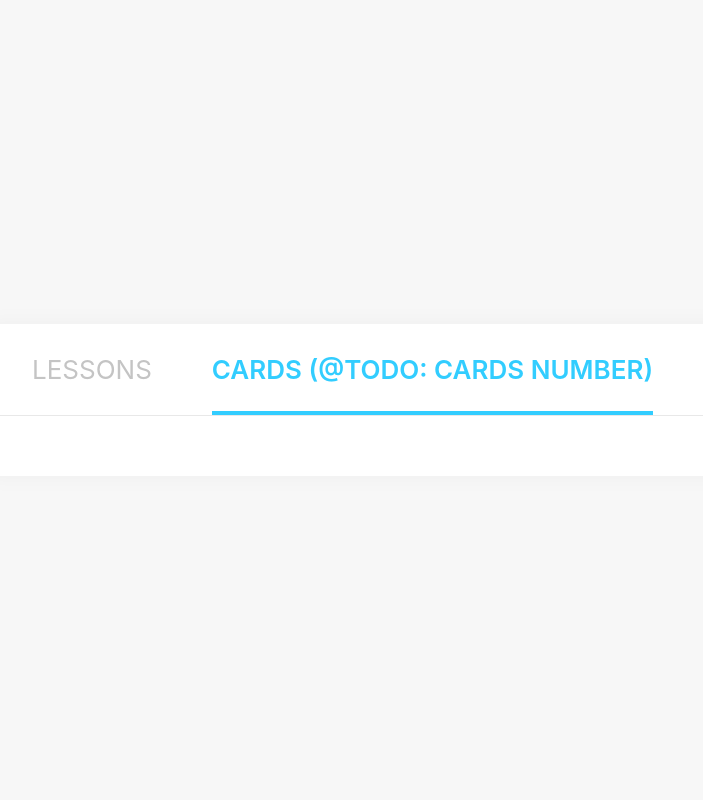
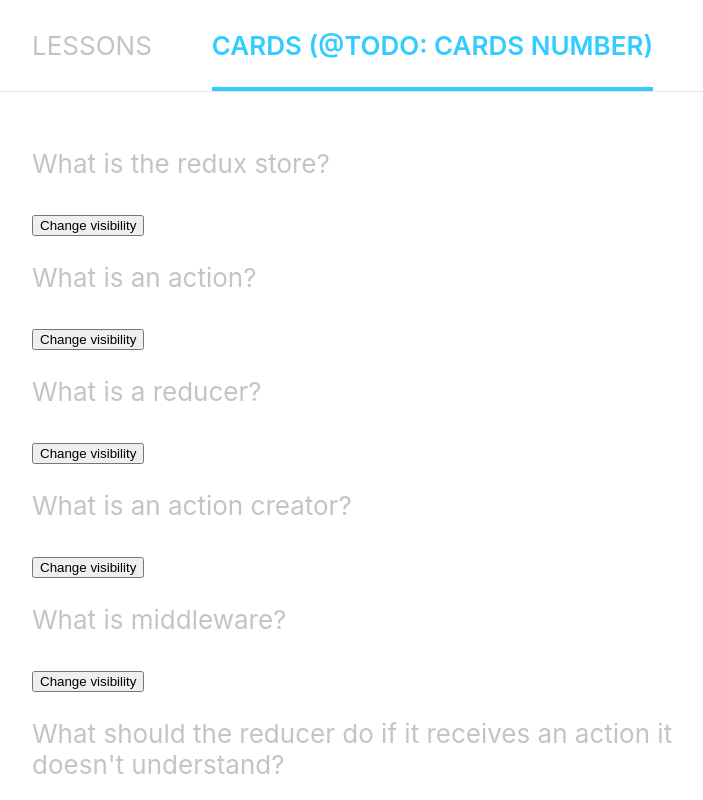
Before and after one commit to Doltario/quizz-app, a React (Create React App) app: page / in a window 1280 px wide. Both pictures are taken after a click on the element "CARDS (@TODO: CARDS NUMBER)". Shown: the top 800 px of the page, without its empty margins (258-961 px from the left). Built offline with nearby package versions, Linux system fonts and the light colour scheme.

Commit message:
Add functionality for Cards

```diff
--- a/package.json
+++ b/package.json
@@ -7,7 +7,8 @@
     "react-dom": "^16.12.0",
     "react-redux": "^7.2.0",
     "react-scripts": "3.2.0",
-    "redux": "^4.0.5"
+    "redux": "^4.0.5",
+    "redux-devtools-extension": "^2.13.8"
   },
   "scripts": {
     "start": "react-scripts start",
--- a/src/components/Card/Card.js
+++ b/src/components/Card/Card.js
@@ -1,6 +1,11 @@
-import React from 'react'
+import React, { useState } from 'react'
+import { connect } from 'react-redux';
+import { bindActionCreators } from 'redux';
+import { flipCard, setVisibility } from '../../redux/actions/cardActions';
 
-const Card = ( {card} ) => {
+const Card = ( {card, flipCard, setVisibility} ) => {
+  const [isSwitched, setIsSwitched] = useState(false);
+
   const {
     id,
     isFlippedOnce,
@@ -10,11 +15,32 @@ const Card = ( {card} ) => {
     isVisible
   } = card;
 
+  const switchFace = () => {
+    setIsSwitched(!isSwitched);
+    if (!isFlippedOnce) {
+      flipCard(id)
+    }
+  };
+
   return (
-    <div>
-      <p>{question}</p>
-    </div>
+    <>
+      <div onClick={switchFace}>
+        { !isSwitched ?
+          <p>{question}</p>
+          :
+          <p>{answer}</p>
+        }
+      </div>
+      <button onClick={() => setVisibility(id)}>Change visibility</button>
+    </>
   )
 };
 
-export default Card;
+const mapDispatchToProps = dispatch => {
+  return bindActionCreators({
+    flipCard: id => flipCard(id),
+    setVisibility: id => setVisibility(id)
+  }, dispatch);
+};
+
+export default connect(null, mapDispatchToProps)(Card);
--- a/src/components/ListCards/ListCards.js
+++ b/src/components/ListCards/ListCards.js
@@ -15,7 +15,7 @@ const ListCards = ({ cards })  => {
 };
 
 const mapStateToProps = state => {
-  return { cards:  state.cards.list}
+  return { cards:  state.cards}
 };
 
 export default connect(mapStateToProps)(ListCards);
--- a/src/components/quizzApp/QuizzApp.js
+++ b/src/components/quizzApp/QuizzApp.js
@@ -12,8 +12,8 @@ const currentTabMap = {
 class QuizzApp extends React.Component {
 
   render() {
-    const { currentTab, switchToTab } = this.props
-    let contentComponent = currentTab === currentTabMap.LESSONS ? <Lessons /> : ''
+    const { currentTab, switchToTab } = this.props;
+    let contentComponent = currentTab === currentTabMap.LESSONS ? <Lessons /> : <ListCards />;
 
     return (
       <div id="quizz-app-container">
--- a/src/redux/actions/cardActions.js
+++ b/src/redux/actions/cardActions.js
@@ -7,11 +7,11 @@ const flipCard = (id) => {
   return {type: ACTIONS.FLIP_CARD, id};
 };
 
-const setVisbility = (id) => {
+const setVisibility = (id) => {
   return {type: ACTIONS.SET_VISIBILITY, id};
 };
 
 export {
   flipCard,
-  setVisbility,
+  setVisibility,
 }
--- a/src/redux/reducers/cardReducer.js
+++ b/src/redux/reducers/cardReducer.js
@@ -1,18 +1,18 @@
 import cardData  from '../../lib/cardData';
 
-const cardReducer = (state = {list: cardData}, action) => {
+const cardReducer = (state = cardData, action) => {
   switch (action.type) {
     case 'FLIP_CARD':
       return state.map((card, index) => {
-        if (index === action.id) {
+        if (card.id === action.id) {
           return {...card, isFlippedOnce: true}
         }
         return card
       });
     case 'SET_VISIBILITY':
       return state.map((card, index) => {
-        if (index === action.id) {
-          return {...card, visible: !card.isVisible}
+        if (card.id === action.id) {
+          return {...card, isVisible: !card.isVisible}
         }
         return card
       });
--- a/src/redux/store/store.js
+++ b/src/redux/store/store.js
@@ -1,4 +1,5 @@
 import { createStore, combineReducers } from 'redux'
+import { composeWithDevTools } from 'redux-devtools-extension';
 import quizzReducer from '../reducers/quizzReducer'
 import cardReducer from '../reducers/cardReducer'
 
@@ -7,6 +8,6 @@ const rootReducer = combineReducers(
     quizz: quizzReducer,
     cards: cardReducer,
   });
-const store = createStore(rootReducer);
+const store = createStore(rootReducer, composeWithDevTools());
 
 export default store
```
Also changed, not shown: 1 other file (tests, documents, lock files or other folders).
